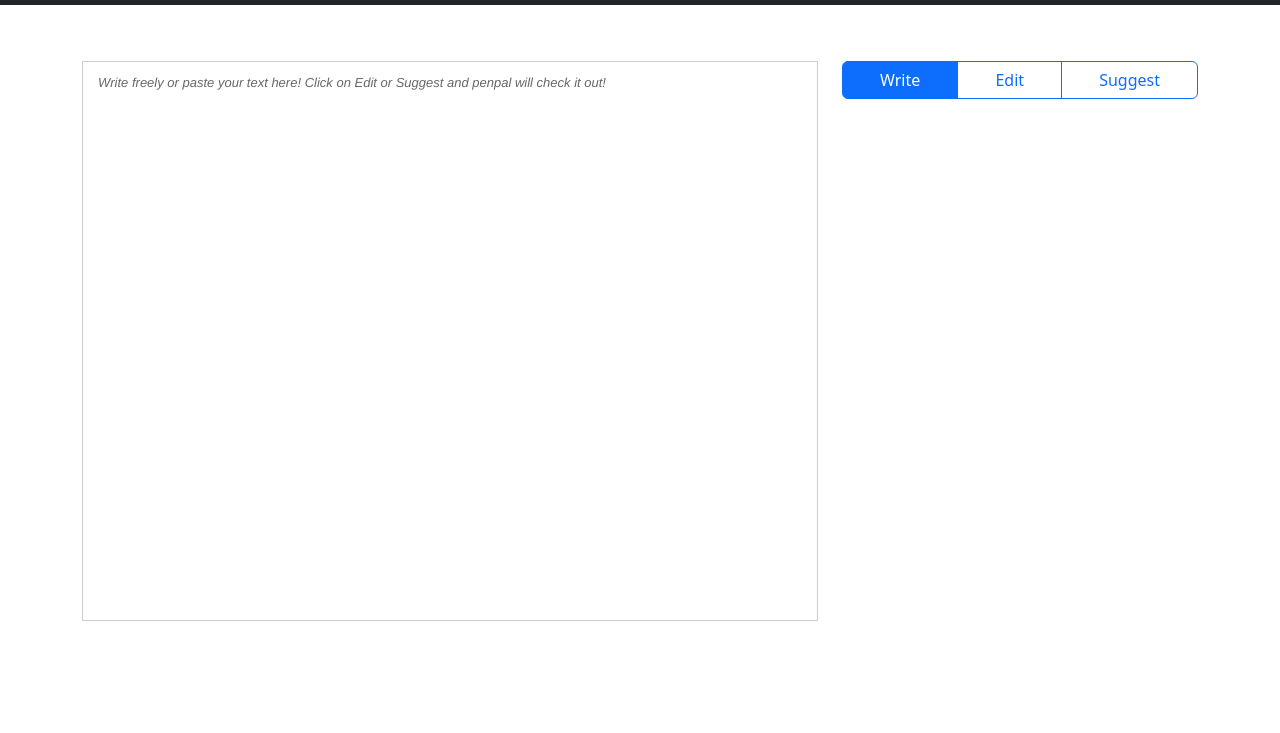
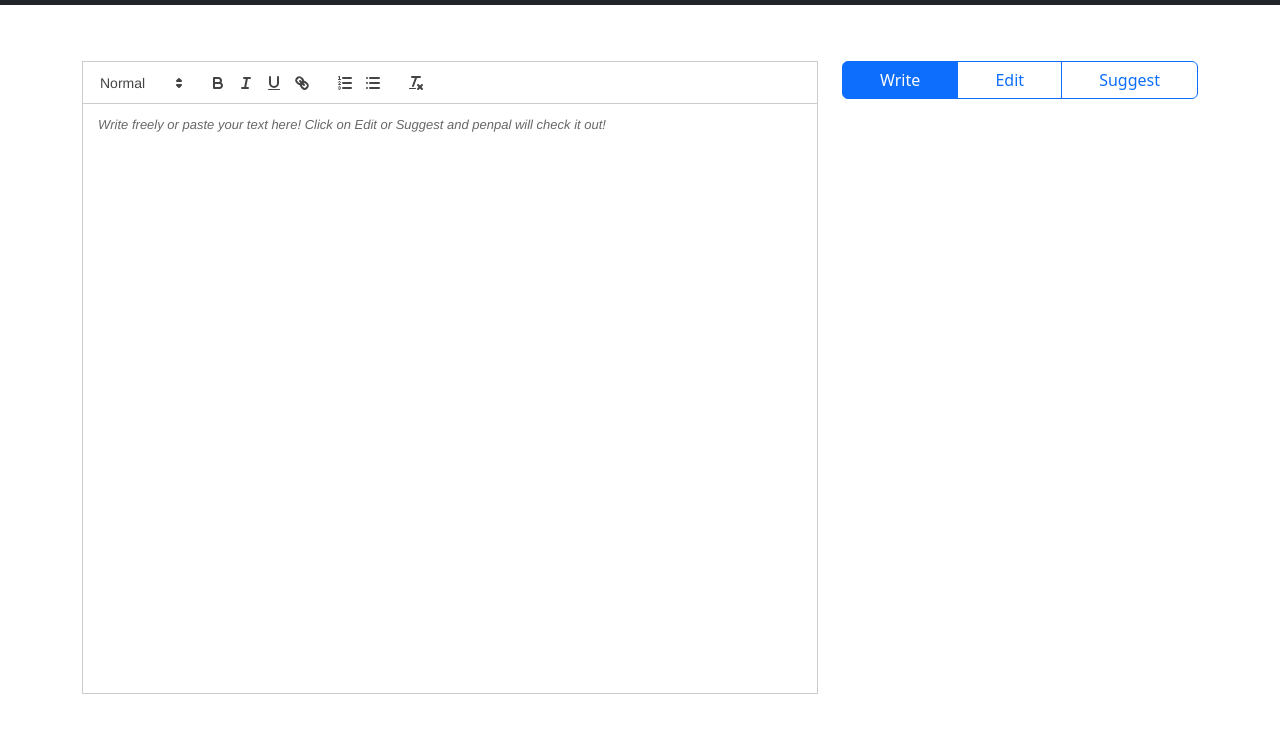
Before and after one commit to PenPal-AI/penpal, a plain HTML site: page index.html in a window 1280 px wide. Shown: the part 63-796 px from the top of the page. Drawn offline with nearby package versions, Linux system fonts and the light colour scheme.

Commit message:
added back toolbar

```diff
--- a/index.html
+++ b/index.html
@@ -35,9 +35,6 @@
 
         <script>
           const quill = new Quill('#editor', {
-            modules: {
-              toolbar: false
-            },
             theme: 'snow',
             placeholder: 'Write freely or paste your text here! Click on Edit or Suggest and penpal will check it out!'
           });
```
